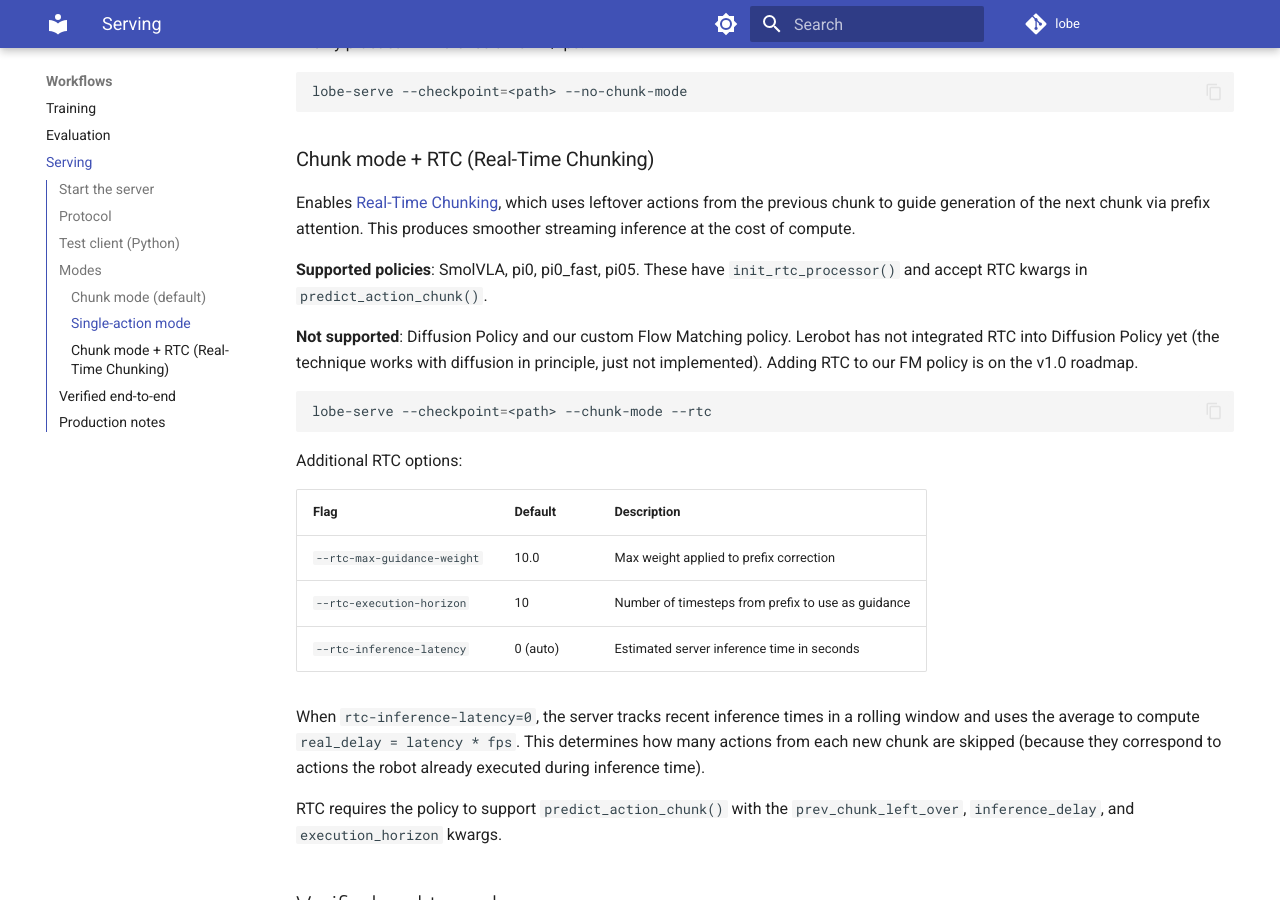
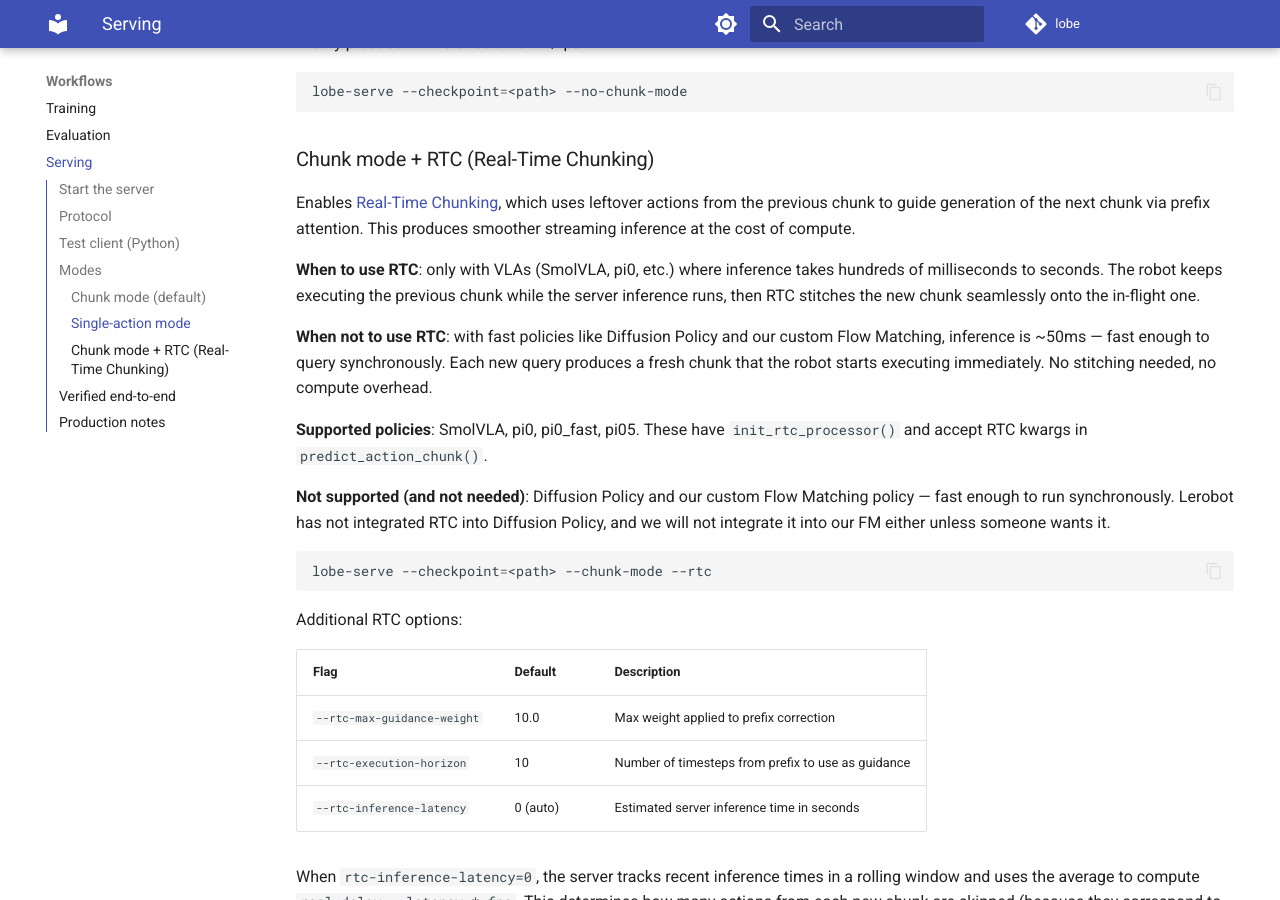
Before and after one commit to TToTMooN/lobe, an MkDocs documentation site: the page built from docs/workflows/serving.md, in a window 1280 px wide and 900 px high, scrolled down 2275 px. Built offline with MkDocs 1.6.1 and Material for MkDocs 9.7.7, drawn with Linux system fonts in a browser that asks for light colours; comment, search, counter and statistics services are not loaded.

Commit message:
Document RTC rationale: only for slow VLAs, not for fast DP/FM
DP/FM inference is ~50ms — fast enough to query synchronously per chunk.
RTC overhead is only justified for VLAs with hundreds-of-ms inference where
the robot needs to keep executing the previous chunk while inference runs.

Removed FM from the v1.0 roadmap for RTC support — not needed.

Co-Authored-By: Claude Opus 4.6 (1M context) <noreply@anthropic.com>

````diff
--- a/docs/workflows/serving.md
+++ b/docs/workflows/serving.md
@@ -104,9 +104,13 @@ lobe-serve --checkpoint=<path> --no-chunk-mode
 
 Enables [Real-Time Chunking](https://www.physicalintelligence.company/research/real_time_chunking), which uses leftover actions from the previous chunk to guide generation of the next chunk via prefix attention. This produces smoother streaming inference at the cost of compute.
 
+**When to use RTC**: only with VLAs (SmolVLA, pi0, etc.) where inference takes hundreds of milliseconds to seconds. The robot keeps executing the previous chunk while the server inference runs, then RTC stitches the new chunk seamlessly onto the in-flight one.
+
+**When not to use RTC**: with fast policies like Diffusion Policy and our custom Flow Matching, inference is ~50ms — fast enough to query synchronously. Each new query produces a fresh chunk that the robot starts executing immediately. No stitching needed, no compute overhead.
+
 **Supported policies**: SmolVLA, pi0, pi0_fast, pi05. These have `init_rtc_processor()` and accept RTC kwargs in `predict_action_chunk()`.
 
-**Not supported**: Diffusion Policy and our custom Flow Matching policy. Lerobot has not integrated RTC into Diffusion Policy yet (the technique works with diffusion in principle, just not implemented). Adding RTC to our FM policy is on the v1.0 roadmap.
+**Not supported (and not needed)**: Diffusion Policy and our custom Flow Matching policy — fast enough to run synchronously. Lerobot has not integrated RTC into Diffusion Policy, and we will not integrate it into our FM either unless someone wants it.
 
 ```bash
 lobe-serve --checkpoint=<path> --chunk-mode --rtc
````
